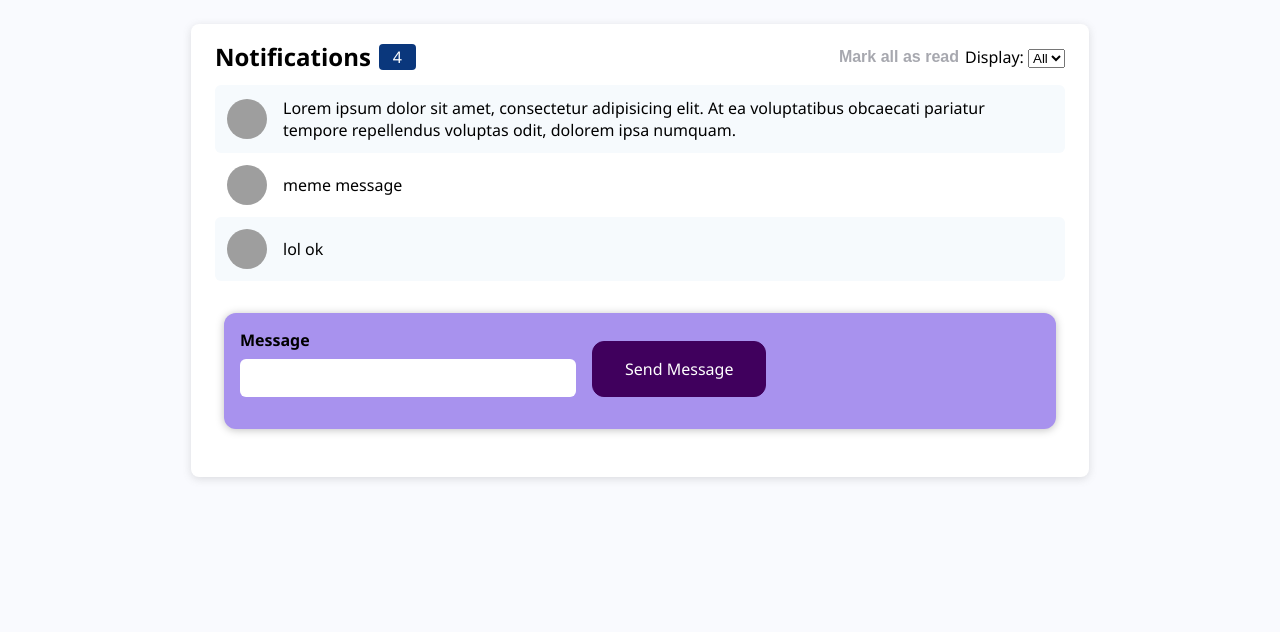
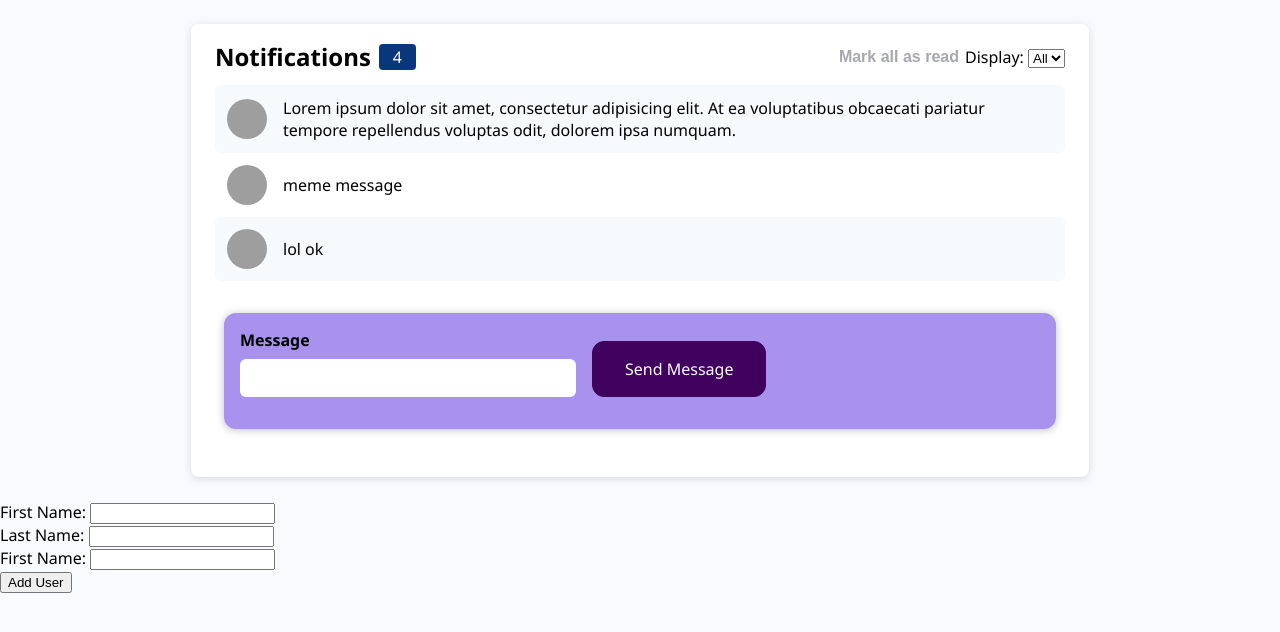
Before and after one commit to xmtrinidad/react-notifications, a React (Create React App) app: page / in a window 1280 px wide. Shown: the top 632 px of the page. Built offline with nearby package versions, Linux system fonts and the light colour scheme; grey boxes are pictures that could not be loaded; the HTML template or start-up script is replaced by a standard one.

Commit message:
added ref example

```diff
--- a/src/App.js
+++ b/src/App.js
@@ -5,6 +5,7 @@ import Notification from './components/Notification';
 import NotificationsHeader from './components/NotificationsHeader';
 import NewNotification from './components/NewNotification';
 import AppModal from './components/AppModal'
+import UserForm from './components/UserForm/UserForm';
 
 const MOCK_DATA = [
   { id: 1, avatar: 'https://i.pravatar.cc/300', message: 'Lorem ipsum dolor sit amet, consectetur adipisicing elit. At ea voluptatibus obcaecati pariatur tempore repellendus voluptas odit, dolorem ipsa numquam.', isUnread: true},
@@ -38,6 +39,10 @@ function App() {
     setDisplay(displayNumber);
   };
 
+  const handleUserSubmit = (user) => {
+    console.log(user);
+  };
+
   const closeModal = () => {
     setModalActive(false);
   };
@@ -49,6 +54,7 @@ function App() {
     <Notification key={notification.id} avatar={notification.avatar} message={notification.message} isUnread={notification.isUnread} /> : '');
 
   return (
+    <>
       <div className="App">
         <NotificationsHeader onDisplayChange={handleDisplayChange} onMarkAsRead={handleMarkAsRead} />
         <div className="notifications">
@@ -57,6 +63,11 @@ function App() {
         <NewNotification onAddNotification={addNotificationHandler}></NewNotification>
         {ReactDOM.createPortal(<AppModal onModalClose={closeModal} modalActive={isModalActive} />, document.querySelector('#modals'))}
       </div>
+
+      <div className="example-container">
+        <UserForm submitUser={handleUserSubmit} />
+      </div>
+    </>
   );
 }
 
--- /dev/null
+++ b/src/components/UserForm/UserForm.js
@@ -0,0 +1,38 @@
+import { useRef } from "react";
+
+const UserForm = (props) => {
+  const firstNameInputRef = useRef();
+  const lastNameInputRef = useRef();
+  const userNameInputRef = useRef();
+
+  const handleSubmit = (e) => {
+    e.preventDefault();
+    const user = {
+      firstName: firstNameInputRef.current.value,
+      lastName: lastNameInputRef.current.value,
+      userName: userNameInputRef.current.value
+    };
+
+    props.submitUser(user);
+  }
+
+  return (
+    <form onSubmit={handleSubmit} className="user-form">
+      <div className="input-container">
+        <label htmlFor="first_name">First Name: </label>
+        <input ref={firstNameInputRef} type="text" id="first_name" />
+      </div>
+      <div className="input-container">
+        <label htmlFor="last_name">Last Name: </label>
+        <input ref={lastNameInputRef} type="text" id="last_name" />
+      </div>
+      <div className="input-container">
+        <label htmlFor="user_name">First Name: </label>
+        <input ref={userNameInputRef} type="text" id="user_name" />
+      </div>
+      <button type="submit">Add User</button>
+    </form>
+  )
+}
+
+export default UserForm;
```
Also changed, not shown: src/components/UserForm/UserForm.css (added). Lines whose indentation alone changed are shown as unchanged.
